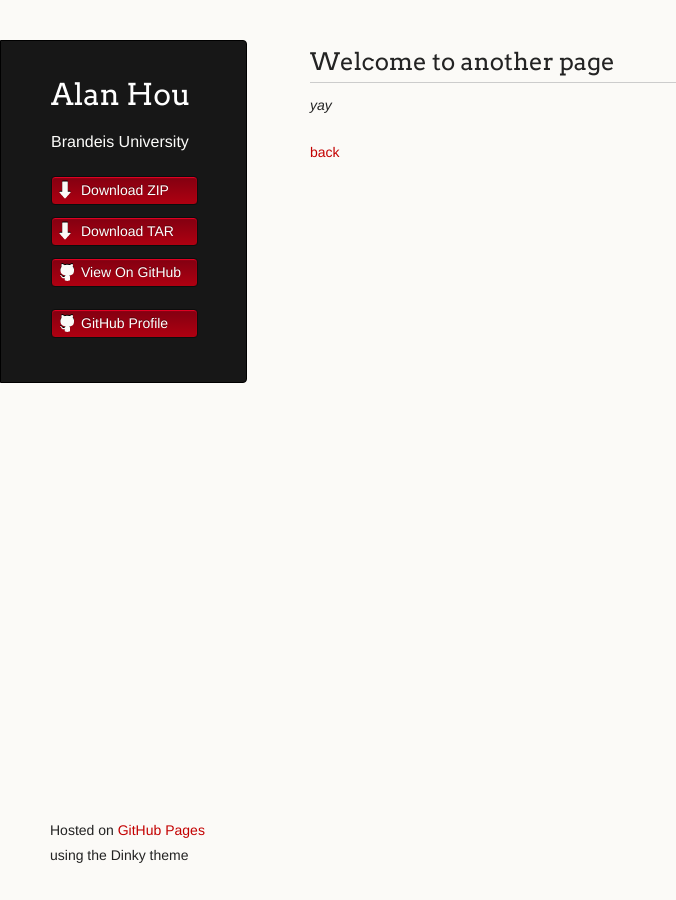
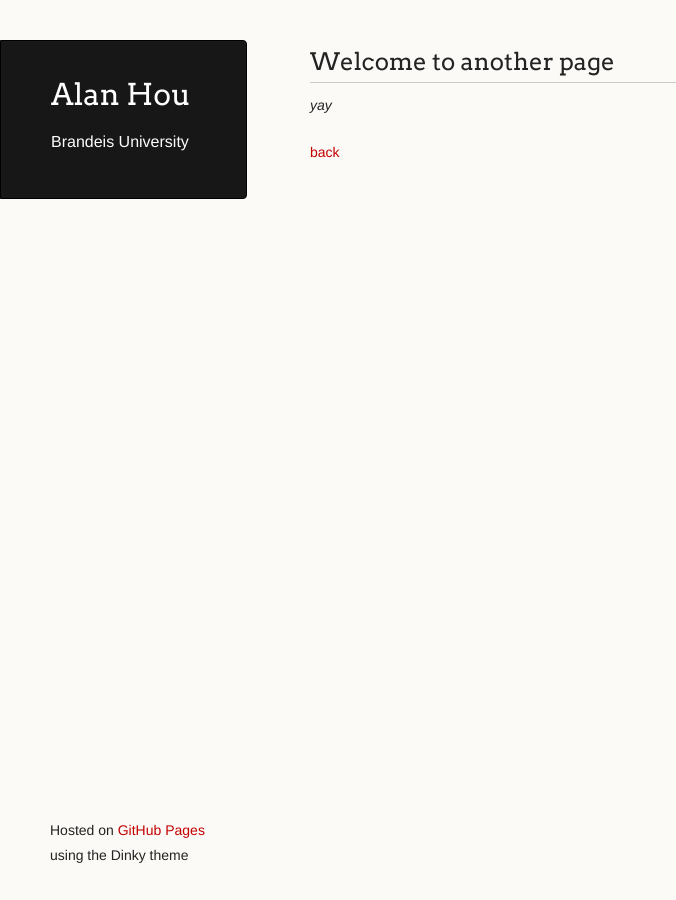
Before and after one commit to axhou/axhou.github.io, a Jekyll site: the page built from another-page.md, in a window 1280 px wide. Shown: the whole page, without its empty margins (0-676 px from the left). Built offline with Jekyll 4.4.1, drawn with Linux system fonts in a browser that asks for light colours; our own code applies the rules of GitHub Pages for plain Markdown files.

Commit message:
Update default.html

```diff
--- a/_layouts/default.html
+++ b/_layouts/default.html
@@ -19,23 +19,6 @@
         <h1 class="header">{{ site.title | default: site.github.repository_name }}</h1>
         <p class="header">{{ site.description | default: site.github.project_tagline }}</p>
 
-        <ul>
-          {% if site.show_downloads %}
-            <li class="download"><a class="buttons" href="{{ site.github.zip_url }}">Download ZIP</a></li>
-            <li class="download"><a class="buttons" href="{{ site.github.tar_url }}">Download TAR</a></li>
-          {% endif %}
-          <li><a class="buttons github" href="{{ site.github.repository_url }}">View On GitHub</a></li>
-        </ul>
-
-        {% if site.github.is_project_page %}
-          <p class="header">This project is maintained by <a class="header name" href="{{ site.github.owner_url }}">{{ site.github.owner_name }}</a></p>
-        {% endif %}
-
-        {% if site.github.is_user_page %}
-          <ul>
-            <li><a class="buttons github" href="{{ site.github.owner_url }}">GitHub Profile</a></li>
-          </ul>
-        {% endif %}
       </header>
 
       <section>
```
